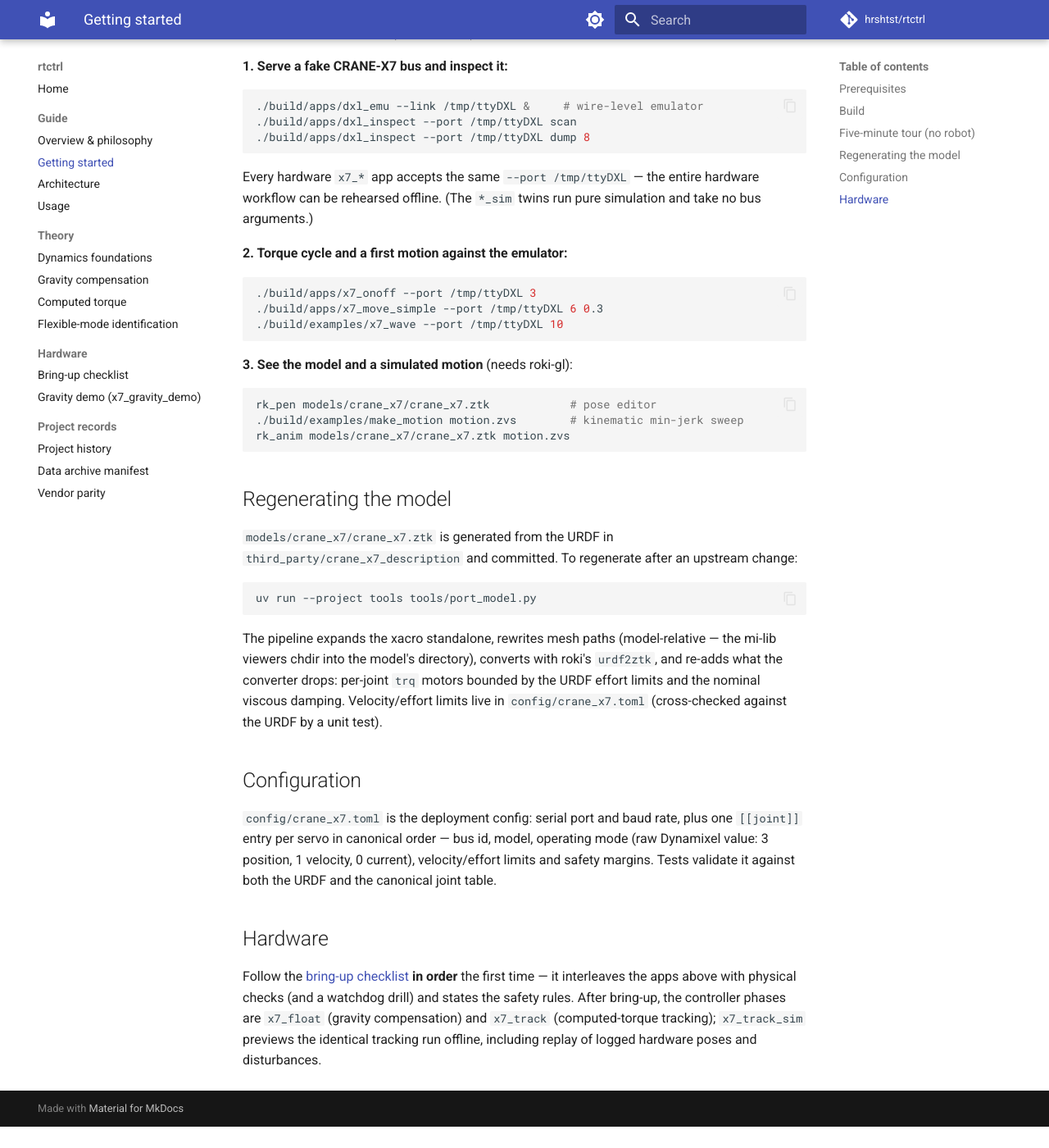
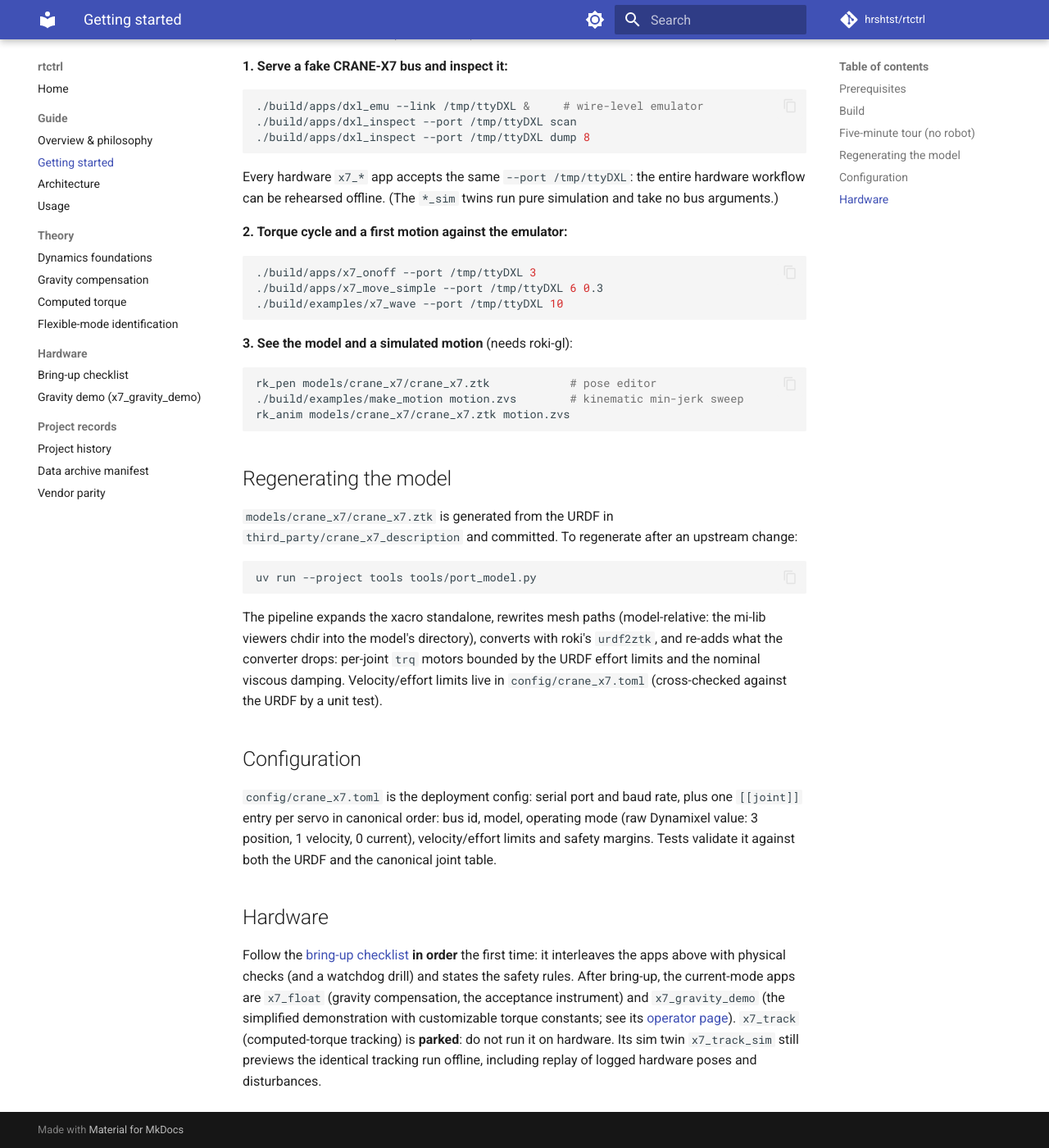
Before and after one commit to hrshtst/rtctrl, an MkDocs documentation site: the page built from docs/guide/getting-started.md, in a window 1280 px wide and 1400 px high, scrolled down 1141 px. Shown: the whole window at 82% size. Built offline with MkDocs 1.6.1 and Material for MkDocs 9.7.7, drawn with Linux system fonts in a browser that asks for light colours; comment, search, counter and statistics services are not loaded; before the commit the page ends 2515 px from its top, so only the background shows below that; some of the changed text lies outside the part shown.

Commit message:
docs: update getting-started's hardware section; drop the em dashes
The hardware paragraph predated the x7_track parking and the gravity
demo: it now names x7_float as the acceptance instrument, adds
x7_gravity_demo with a link to its operator page, and states plainly
that x7_track is parked (its sim twin remains usable). The six prose
em dashes convert case by case (semicolons for the asides, colons
where the clause states a consequence or starts an enumeration),
matching the convention set in the README and overview.

````diff
--- a/docs/guide/getting-started.md
+++ b/docs/guide/getting-started.md
@@ -1,6 +1,6 @@
 # Getting started
 
-Everything here works **without a robot** — the last section covers
+Everything here works **without a robot**; the last section covers
 hardware.
 
 ## Prerequisites
@@ -14,7 +14,7 @@ hardware.
 - [`uv`](https://docs.astral.sh/uv/) for the Python tooling
   (model regeneration).
 - For hardware only: membership in the `dialout` group and the
-  latency udev rule — see the
+  latency udev rule; see the
   [bring-up checklist](../hardware/bringup.md).
 
 ## Build
@@ -58,7 +58,7 @@ and pinned automatically.
 ./build/apps/dxl_inspect --port /tmp/ttyDXL dump 8
 ```
 
-Every hardware `x7_*` app accepts the same `--port /tmp/ttyDXL` — the
+Every hardware `x7_*` app accepts the same `--port /tmp/ttyDXL`: the
 entire hardware workflow can be rehearsed offline. (The `*_sim` twins
 run pure simulation and take no bus arguments.)
 
@@ -89,7 +89,7 @@ uv run --project tools tools/port_model.py
 ```
 
 The pipeline expands the xacro standalone, rewrites mesh paths
-(model-relative — the mi-lib viewers chdir into the model's
+(model-relative: the mi-lib viewers chdir into the model's
 directory), converts with roki's `urdf2ztk`, and re-adds what the
 converter drops: per-joint `trq` motors bounded by the URDF effort
 limits and the nominal viscous damping. Velocity/effort limits live in
@@ -99,7 +99,7 @@ test).
 ## Configuration
 
 `config/crane_x7.toml` is the deployment config: serial port and baud
-rate, plus one `[[joint]]` entry per servo in canonical order — bus
+rate, plus one `[[joint]]` entry per servo in canonical order: bus
 id, model, operating mode (raw Dynamixel value: 3 position,
 1 velocity, 0 current), velocity/effort limits and safety margins.
 Tests validate it against both the URDF and the canonical joint table.
@@ -107,9 +107,13 @@ Tests validate it against both the URDF and the canonical joint table.
 ## Hardware
 
 Follow the [bring-up checklist](../hardware/bringup.md) **in order**
-the first time — it interleaves the apps above with physical checks
+the first time: it interleaves the apps above with physical checks
 (and a watchdog drill) and states the safety rules. After bring-up,
-the controller phases are `x7_float` (gravity compensation) and
-`x7_track` (computed-torque tracking); `x7_track_sim` previews the
-identical tracking run offline, including replay of logged hardware
-poses and disturbances.
+the current-mode apps are `x7_float` (gravity compensation, the
+acceptance instrument) and `x7_gravity_demo` (the simplified
+demonstration with customizable torque constants; see its
+[operator page](../hardware/gravity-demo.md)). `x7_track`
+(computed-torque tracking) is **parked**: do not run it on hardware.
+Its sim twin `x7_track_sim` still previews the identical tracking
+run offline, including replay of logged hardware poses and
+disturbances.
````
